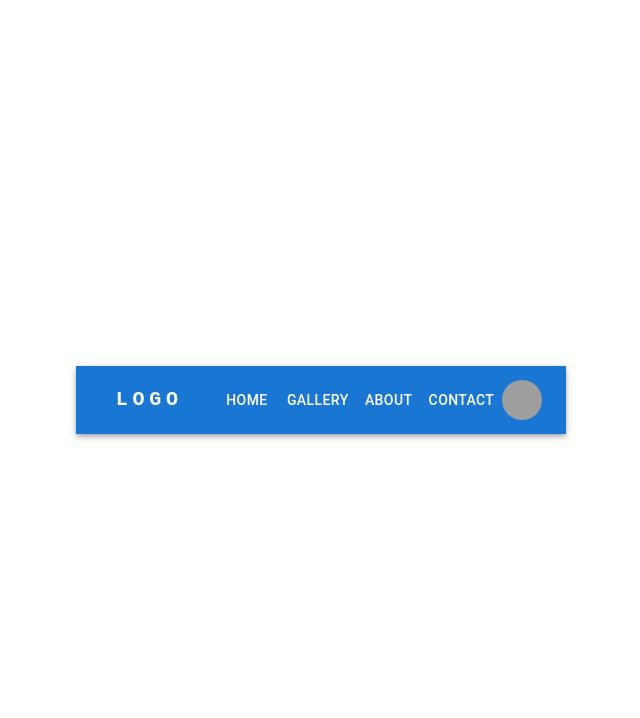
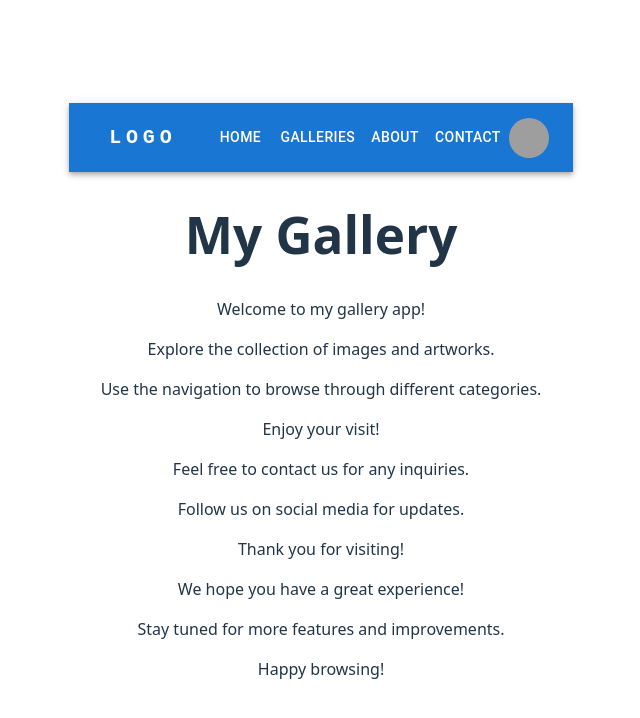
Before and after one commit to rolandzpl/my-gallery, a React (Vite) app: page / in a window 1280 px wide. Shown: the top 718 px of the page, without its empty margins (319-959 px from the left). Built offline with nearby package versions, Linux system fonts and the light colour scheme; grey boxes are pictures that could not be loaded; some icons are missing.

Commit message:
Added home page, menu navigation

```diff
--- a/src/Gallery/components/GalleryIndex.tsx
+++ b/src/Gallery/components/GalleryIndex.tsx
@@ -1,5 +1,6 @@
 import { type FC } from "react";
 import { ImageList, ImageListItem } from "@mui/material";
+import { useNavigate } from "react-router";
 
 export type GalleryIndexProps = {
     items: {
@@ -11,6 +12,7 @@ export type GalleryIndexProps = {
 };
 
 const GalleryIndex: FC<GalleryIndexProps> = ({ items }) => {
+    const navigate = useNavigate()
     return (<ImageList variant="masonry" cols={3} gap={8}>
         {items.map((item) => (
             <ImageListItem key={item.img}>
@@ -20,6 +22,9 @@ const GalleryIndex: FC<GalleryIndexProps> = ({ items }) => {
                     alt={item.title}
                     loading="lazy"
                     style={{ borderRadius: 8 }}
+                    onClick={() => {
+                        navigate(`/gallery/${item.id}`)
+                    }}
                 />
             </ImageListItem>
         ))}
--- /dev/null
+++ b/src/Gallery/hooks/useGallery.tsx
@@ -0,0 +1,20 @@
+import { useQuery } from "@tanstack/react-query";
+import itemData from "../data/itemData";
+
+export const useGallery = (id?: string) => {
+    const { data } = useQuery({
+        queryKey: ['gallery', id],
+        queryFn: async () => {
+            return itemData;
+        }
+    });
+    return {
+        title: 'Gallery One',
+        items: data?.map(item => {
+            return {
+                ...item,
+                id
+            };
+        }) || [],
+    };
+}
--- a/src/Gallery/pages/GalleryPage.tsx
+++ b/src/Gallery/pages/GalleryPage.tsx
@@ -1,17 +1,18 @@
 import { type FC } from 'react';
-import Typography from '@mui/material/Typography';
-import itemData from '../data/itemData';
 import { Gallery } from '../components';
 import { useParams } from 'react-router';
+import { useGallery } from '../hooks/useGallery';
+import Typography from '@mui/material/Typography';
 
 export const GalleryPage: FC = () => {
     const { id } = useParams<{ id: string }>();
+    const { items, title } = useGallery(id);
     return (
         <div>
             <Typography variant="h4" component="h1" gutterBottom>
-                Gallery {id}
+                {title}
             </Typography>
-            <Gallery items={itemData} />
+            <Gallery items={items} />
         </div>
     );
 };
--- /dev/null
+++ b/src/Home/pages/HomePage.tsx
@@ -0,0 +1,16 @@
+import type { FC } from "react";
+
+export const HomePage: FC = () =>
+(<div>
+    <h1>My Gallery</h1>
+    <p>Welcome to my gallery app!</p>
+    <p>Explore the collection of images and artworks.</p>
+    <p>Use the navigation to browse through different categories.</p>
+    <p>Enjoy your visit!</p>
+    <p>Feel free to contact us for any inquiries.</p>
+    <p>Follow us on social media for updates.</p>
+    <p>Thank you for visiting!</p>
+    <p>We hope you have a great experience!</p>
+    <p>Stay tuned for more features and improvements.</p>
+    <p>Happy browsing!</p>
+</div>);
--- /dev/null
+++ b/src/Home/pages/index.ts
@@ -0,0 +1,3 @@
+import { HomePage } from "./HomePage";
+
+export { HomePage };
--- a/src/Layout.tsx
+++ b/src/Layout.tsx
@@ -13,7 +13,7 @@ import Tooltip from '@mui/material/Tooltip';
 import MenuItem from '@mui/material/MenuItem';
 import AdbIcon from '@mui/icons-material/Adb';
 import type { FC } from 'react';
-import { Outlet } from 'react-router';
+import { Outlet, useNavigate } from 'react-router';
 
 const settings = ['Profile', 'Account', 'Dashboard', 'Logout'];
 
@@ -27,6 +27,7 @@ export type LayoutProps = {
 };
 
 const Layout: FC<LayoutProps> = ({ menuItems }) => {
+  const navigate = useNavigate();
   const [anchorElNav, setAnchorElNav] = React.useState<null | HTMLElement>(null);
   const [anchorElUser, setAnchorElUser] = React.useState<null | HTMLElement>(null);
 
@@ -97,9 +98,11 @@ const Layout: FC<LayoutProps> = ({ menuItems }) => {
                 sx={{ display: { xs: 'block', md: 'none' } }}
               >
                 {menuItems.map((item) => (
-                  <MenuItem key={item.key} onClick={() => {
-                    handleCloseNavMenu();
-                  }}>
+                  <MenuItem key={item.key}
+                    onClick={() => {
+                      navigate(item.url || '/');
+                      handleCloseNavMenu();
+                    }}>
                     <Typography sx={{ textAlign: 'center' }}>
                       {item.label}
                     </Typography>
@@ -130,8 +133,11 @@ const Layout: FC<LayoutProps> = ({ menuItems }) => {
               {menuItems.map((item) => (
                 <Button
                   key={item.key}
-                  onClick={handleCloseNavMenu}
                   sx={{ my: 2, color: 'white', display: 'block' }}
+                  onClick={() => {
+                    navigate(item.url || '/');
+                    handleCloseNavMenu();
+                  }}
                 >
                   {item.label}
                 </Button>
--- a/src/router.tsx
+++ b/src/router.tsx
@@ -2,11 +2,16 @@ import { createBrowserRouter } from "react-router";
 import AdminPage from "./Admin/pages";
 import Layout from "./Layout";
 import { GalleryIndex, GalleryPage } from "./Gallery/pages";
+import { HomePage } from "./Home/pages";
 
 const router = createBrowserRouter([
   {
     path: "/",
     children: [
+      {
+        index: true,
+        element: <HomePage />,
+      },
       {
         path: "admin",
         children: [
@@ -32,24 +37,10 @@ const router = createBrowserRouter([
     ],
     element: (<Layout menuItems={[
       { key: 'home', label: 'Home', url: '/' },
-      { key: 'gallery', label: 'Gallery', url: '/gallery' },
+      { key: 'galleries', label: 'Galleries', url: '/gallery' },
       { key: 'about', label: 'About', url: '/about' },
       { key: 'contact', label: 'Contact', url: '/contact' }
     ]} />),
-
-    // <div>
-    //   <h1>My Gallery</h1>
-    //   <p>Welcome to my gallery app!</p>
-    //   <p>Explore the collection of images and artworks.</p>
-    //   <p>Use the navigation to browse through different categories.</p>
-    //   <p>Enjoy your visit!</p>
-    //   <p>Feel free to contact us for any inquiries.</p>
-    //   <p>Follow us on social media for updates.</p>
-    //   <p>Thank you for visiting!</p>
-    //   <p>We hope you have a great experience!</p>
-    //   <p>Stay tuned for more features and improvements.</p>
-    //   <p>Happy browsing!</p>
-    // </div>
   }
 ]);
 
```
Also changed, not shown: src/Gallery/hooks/useGalleries.tsx (line endings or trailing spaces).
